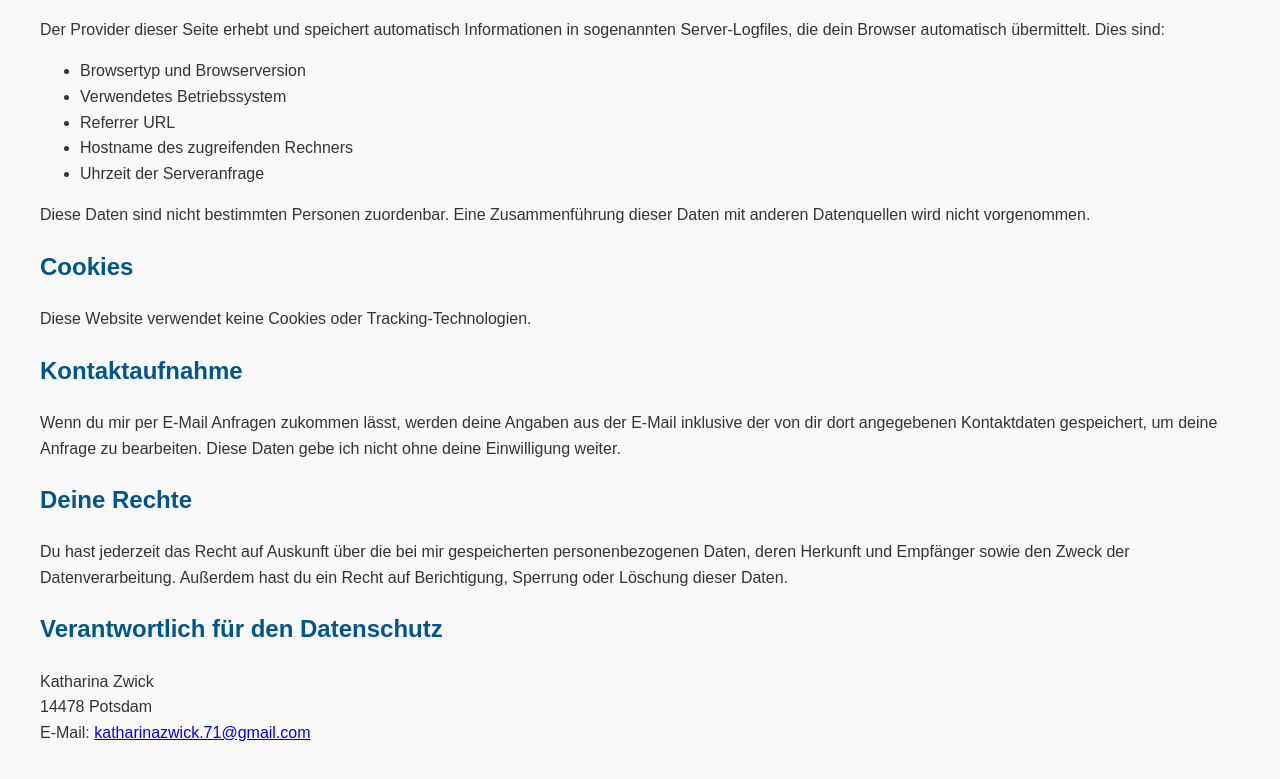
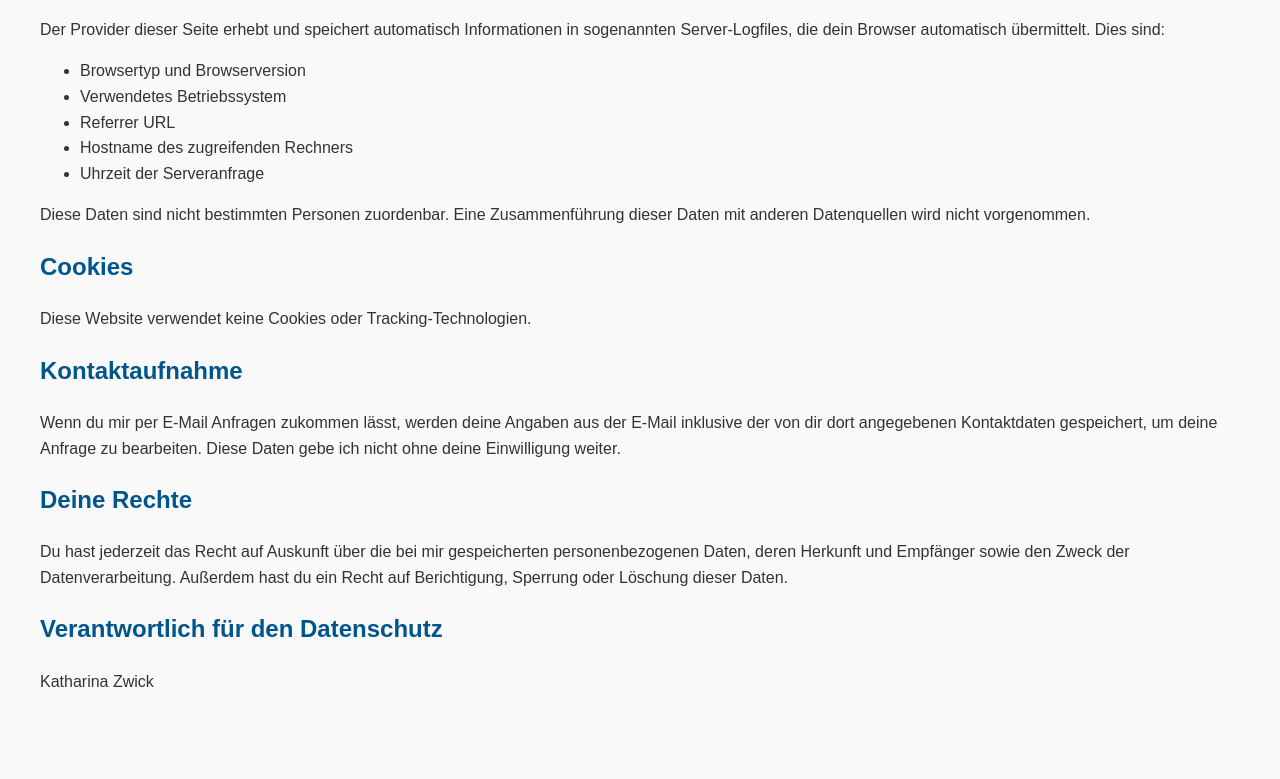
Before and after one commit to katharinazwick/wizard-game, a website: page impressum.html in a window 1280 px wide. Shown: the part 578-1357 px from the top of the page. After the commit the page ends 1312 px from the top, so only its background shows below. Drawn offline with Linux system fonts and the light colour scheme.

Commit message:
new impressum

```diff
--- a/impressum.html
+++ b/impressum.html
@@ -73,8 +73,6 @@
 <h2>Verantwortlich für den Datenschutz</h2>
 <p>
   Katharina Zwick<br>
-  14478 Potsdam<br>
-  E-Mail: <a href="mailto:katharinazwick.71@gmail.com">katharinazwick.71@gmail.com</a>
 </p>
 
 </body>
```
